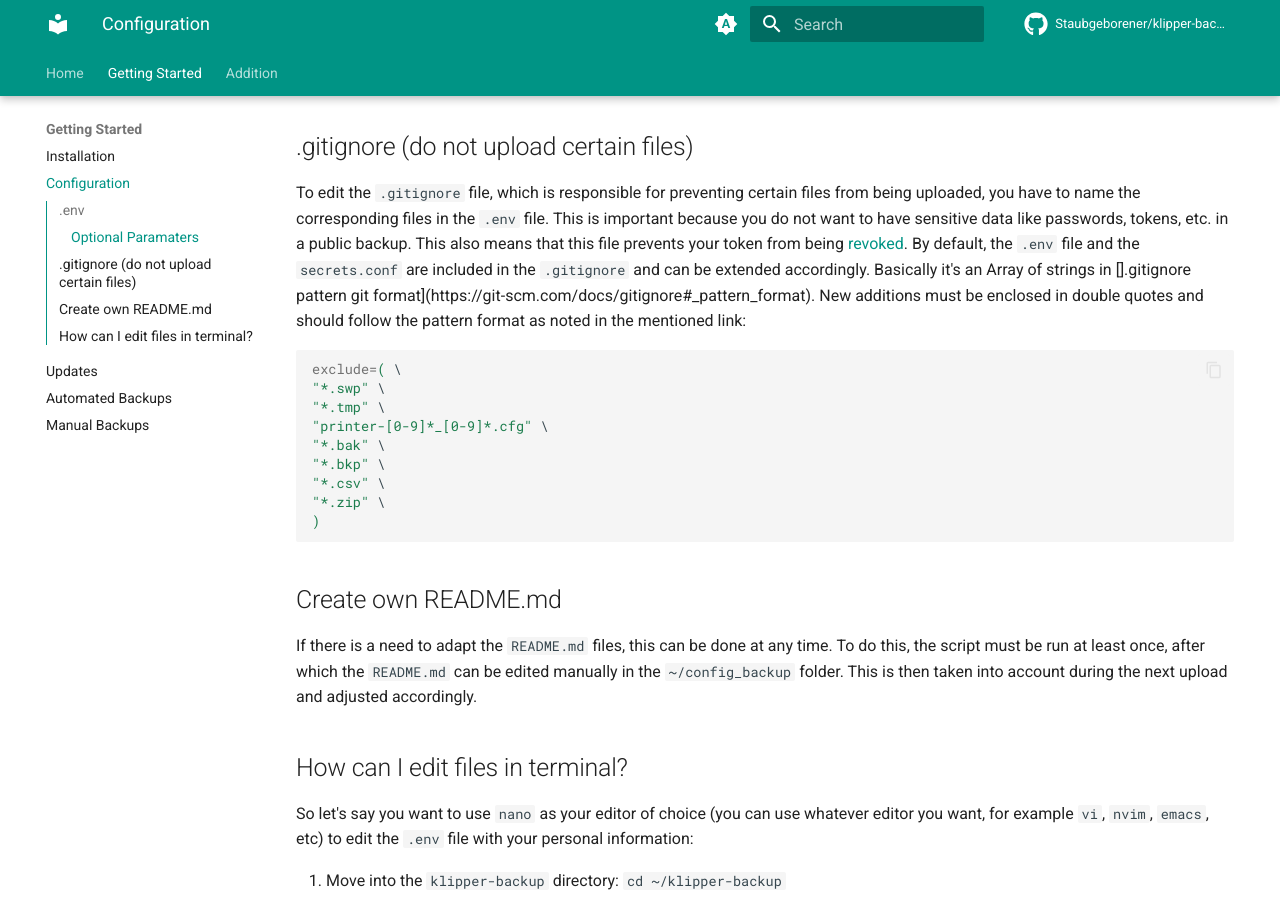
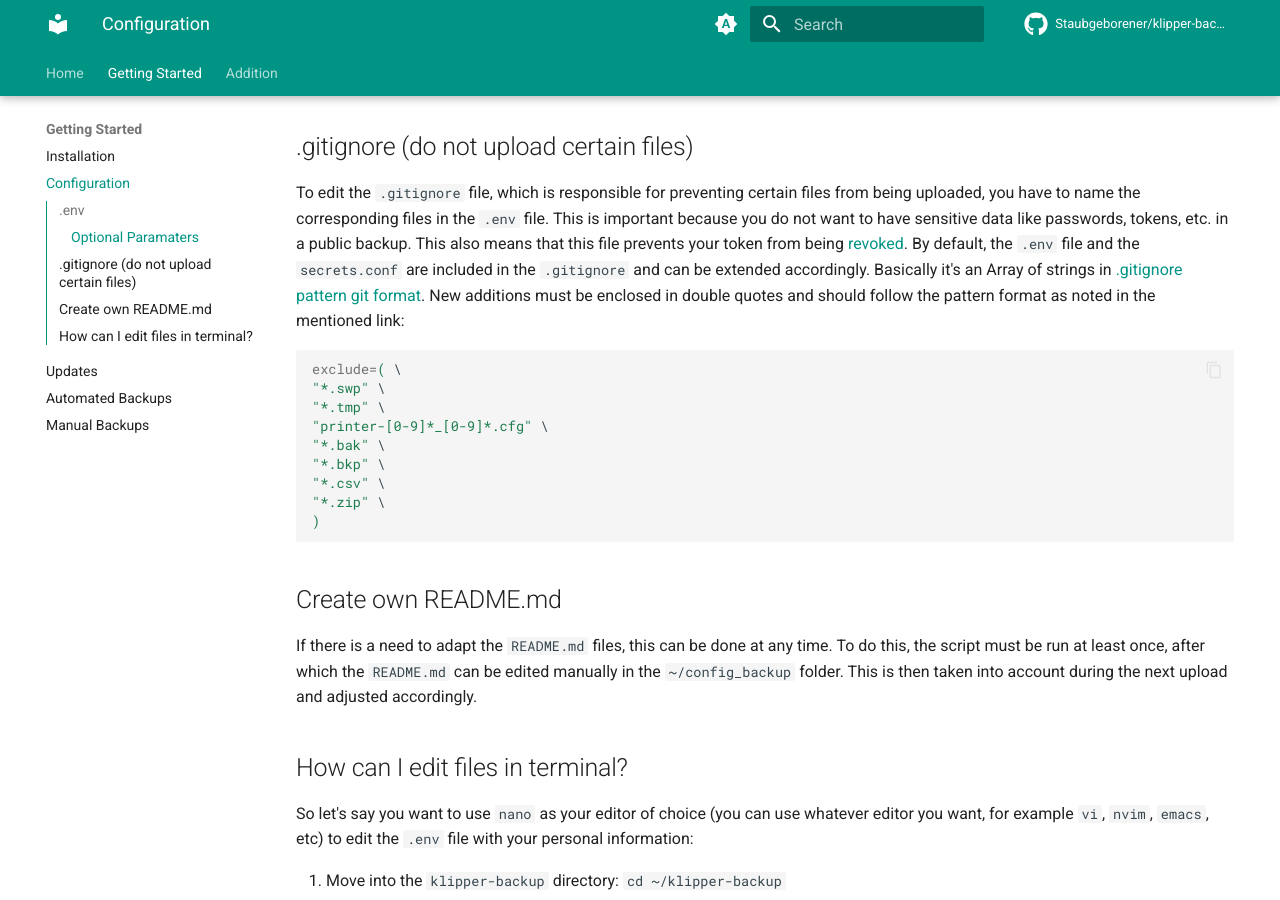
Before and after one commit to Staubgeborener/Klipper-Backup, an MkDocs documentation site: the page built from docs/configuration.md, in a window 1280 px wide and 900 px high, scrolled down 1263 px. Built offline with MkDocs 1.6.1 and Material for MkDocs 9.7.7, drawn with Linux system fonts in a browser that asks for light colours; comment, search, counter and statistics services are not loaded.

Commit message:
correct url markdown format

````diff
--- a/docs/configuration.md
+++ b/docs/configuration.md
@@ -35,7 +35,7 @@ path_singlefile=printer_data/config/singlefile.cfg
 ## .gitignore (do not upload certain files)
 To edit the `.gitignore` file, which is responsible for preventing certain files from being uploaded, you have to name the corresponding files in the `.env` file. This is important because you do not want to have sensitive data like passwords, tokens, etc. in a public backup. This also means that this file prevents your token from being [revoked](https://docs.github.com/en/authentication/keeping-your-account-and-data-secure/token-expiration-and-revocation#token-revoked-when-pushed-to-a-public-repository-or-public-gist).
 By default, the `.env` file and the `secrets.conf` are included in the `.gitignore` and can be extended accordingly.
-Basically it's an Array of strings in [].gitignore pattern git format](https://git-scm.com/docs/gitignore#_pattern_format). New additions must be enclosed in double quotes and should follow the pattern format as noted in the mentioned link:
+Basically it's an Array of strings in [.gitignore pattern git format](https://git-scm.com/docs/gitignore#_pattern_format). New additions must be enclosed in double quotes and should follow the pattern format as noted in the mentioned link:
 ```ini
 exclude=( \
 "*.swp" \
````
